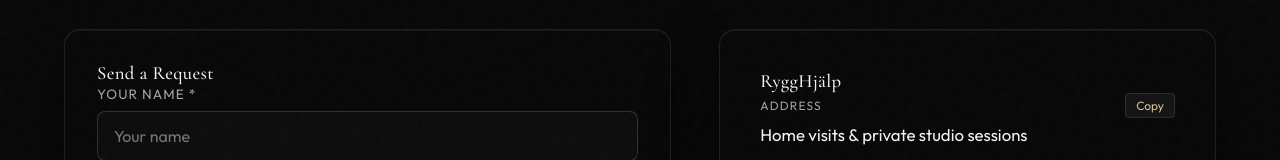
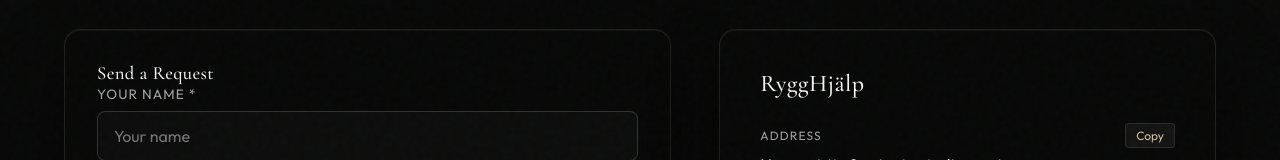
Before and after one commit to echopro-create/andrey-bygg, a Next.js app: page /en/contacts in a window 1280 px wide. Shown: the part 270-430 px from the top of the page. Built offline with nearby package versions, Linux system fonts and the light colour scheme; no server answers.

Commit message:
fix: add margin below contacts header to prevent overlap with address label

```diff
--- a/src/app/globals.css
+++ b/src/app/globals.css
@@ -2217,6 +2217,13 @@ body.mobile-drawer-open .custom-lang-selector {
   flex-direction: column;
 }
 
+.info-box-title {
+  font-size: 1.5rem;
+  margin-bottom: 24px;
+  color: var(--text-color);
+  font-weight: 500;
+}
+
 .info-items {
   display: flex;
   flex-direction: column;
```
